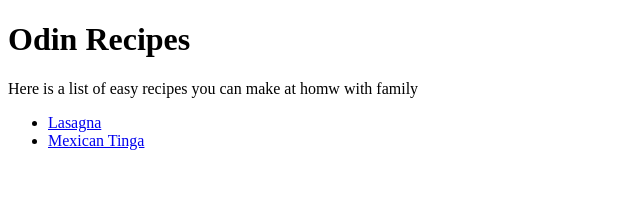
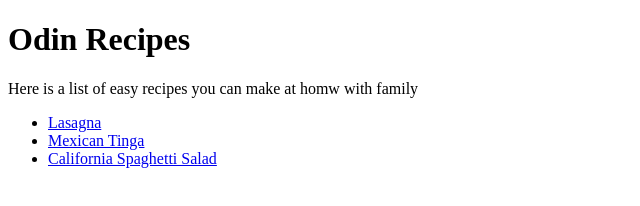
Before and after one commit to Homams-sudo/odin-recipes, a plain HTML site: page index.html in a window 1280 px wide. Shown: the whole page, without its empty margins (0-640 px from the left). Drawn offline with Linux system fonts and the light colour scheme.

Commit message:
Modified: index.html
Add new recipe link for Salad

```diff
--- a/index.html
+++ b/index.html
@@ -11,6 +11,7 @@
     <ul>
         <li><a href="./recipes/lasagna.html">Lasagna</a></li>
         <li><a href="../odin-recipes/recipes/tinga.html">Mexican Tinga</a></li>
+        <li><a href="../odin-recipes/recipes/salad.html">California Spaghetti Salad</a></li>
     </ul>
 </body>
 </html>
```
